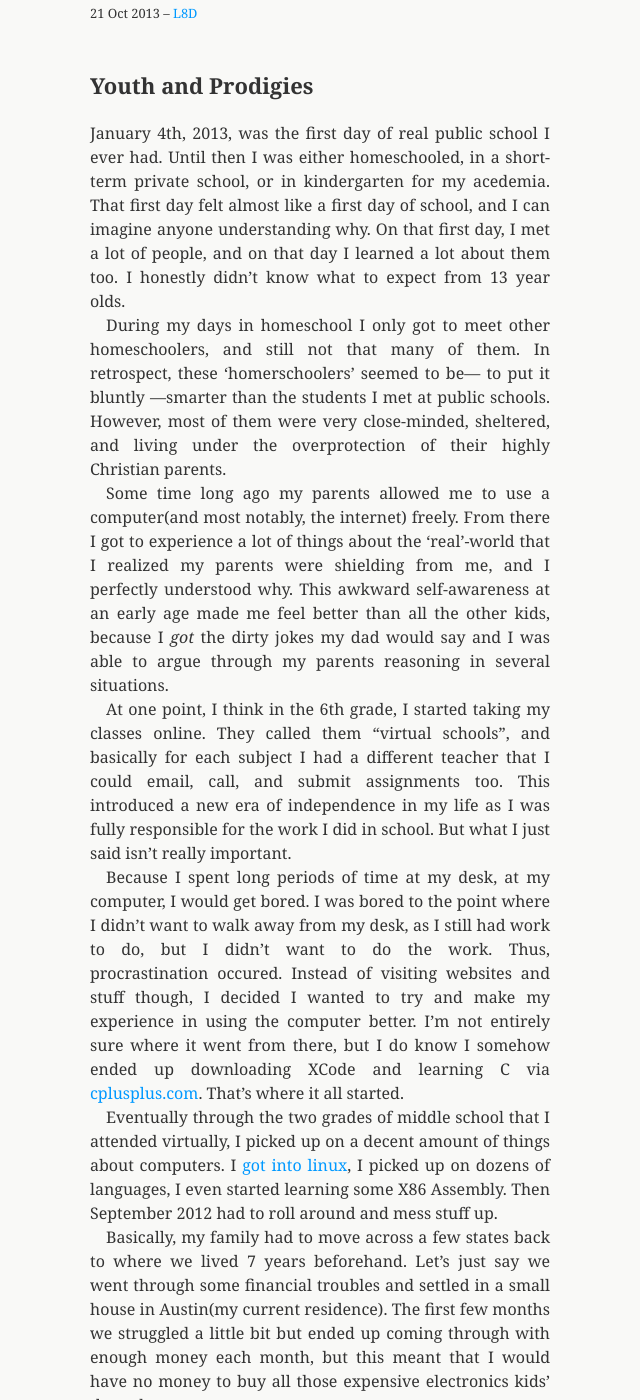
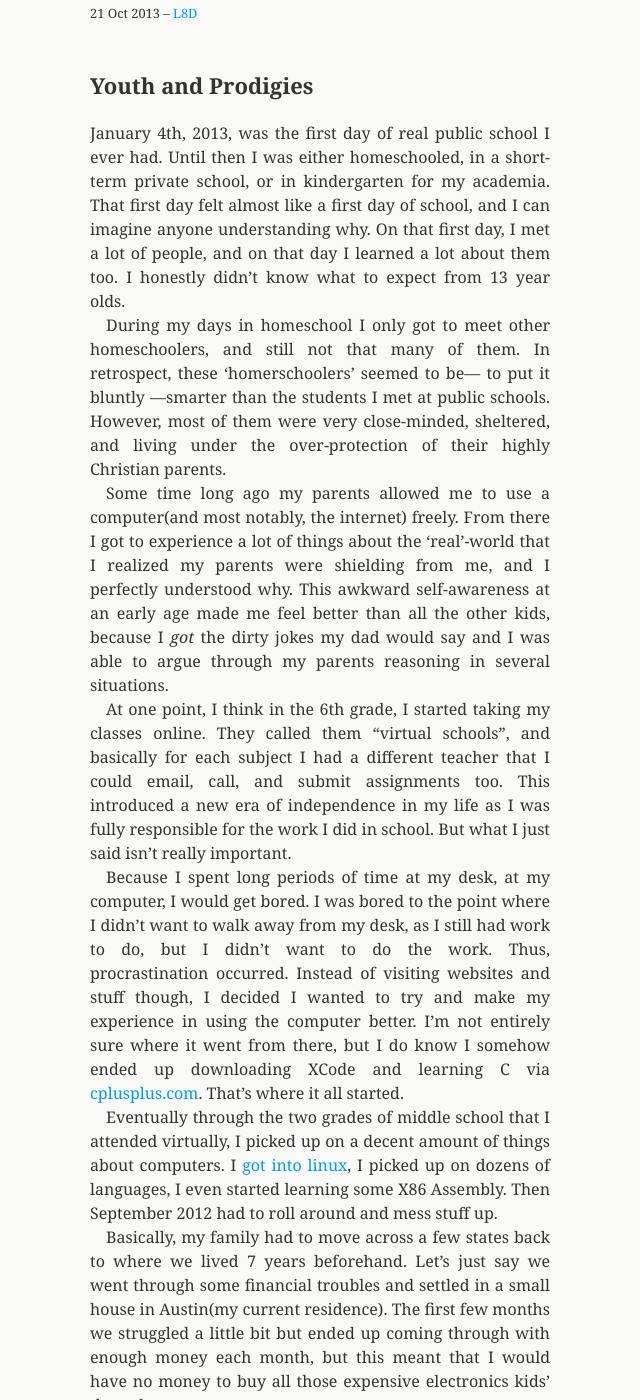
Before and after one commit to L8D/l8d.github.io-old, a Jekyll site: the page built from _posts/2013-10-21-youth-and-programming.md, in a window 1280 px wide and 1400 px high. Shown: the whole window, without its empty margins (320-960 px from the left). Built offline with Jekyll 4.4.1, drawn with Linux system fonts in a browser that asks for light colours; Markdown is read by kramdown in place of the engine named in the settings; some of the changed text lies outside the part shown.

Commit message:
Fixed grammer issues

```diff
--- a/_posts/2013-10-21-youth-and-programming.md
+++ b/_posts/2013-10-21-youth-and-programming.md
@@ -6,7 +6,7 @@
 
 January 4th, 2013, was the first day of real public school I ever had. Until
 then I was either homeschooled, in a short-term private school, or in
-kindergarten for my acedemia. That first day felt almost like a first day of
+kindergarten for my academia. That first day felt almost like a first day of
 school, and I can imagine anyone understanding why. On that first day, I met
 a lot of people, and on that day I learned a lot about them too. I honestly
 didn't know what to expect from 13 year olds.
@@ -15,7 +15,7 @@
 not that many of them. In retrospect, these &lsquo;homerschoolers&rsquo; seemed
 to be&mdash; to put it bluntly &mdash;smarter than the students I met at public
 schools. However, most of them were very close-minded, sheltered, and living
-under the overprotection of their highly Christian parents.
+under the over-protection of their highly Christian parents.
 
 Some time long ago my parents allowed me to use a computer(and most notably,
 the internet) freely. From there I got to experience a lot of things about the
@@ -34,7 +34,7 @@
 Because I spent long periods of time at my desk, at my computer, I would get
 bored. I was bored to the point where I didn't want to walk away from my desk,
 as I still had work to do, but I didn't want to do the work. Thus,
-procrastination occured. Instead of visiting websites and stuff though, I
+procrastination occurred. Instead of visiting websites and stuff though, I
 decided I wanted to try and make my experience in using the computer better.
 I'm not entirely sure where it went from there, but I do know I somehow ended
 up downloading XCode and learning C via
```
Also changed, not shown: other parts of _posts/2013-10-21-youth-and-programming.md (+4 -4 lines).
